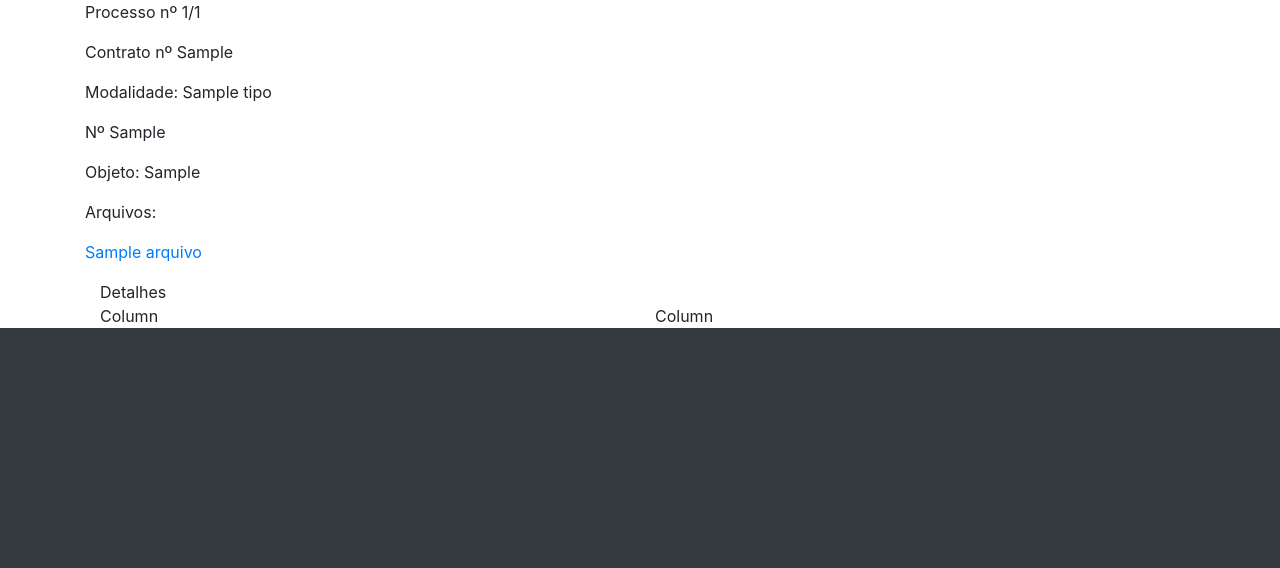
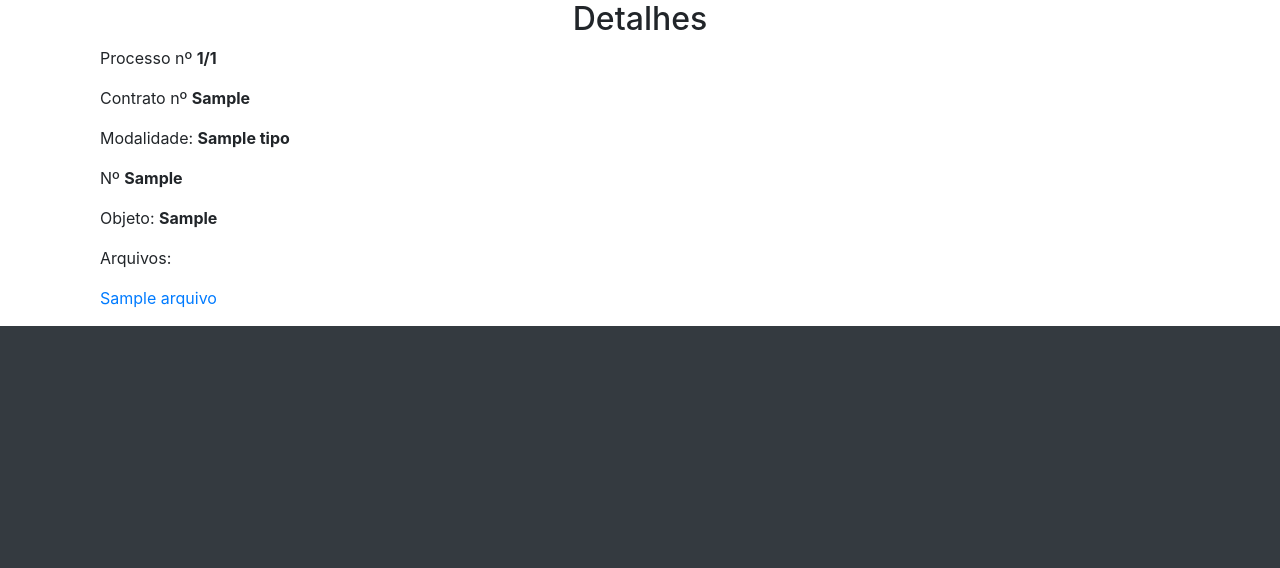
Before and after one commit to NivSoft/transpy, a Django app: template templates/licitacao/detalhes.html in a window 1280 px wide. Shown: the part 86-654 px from the top of the page. Run offline with Django 3.2, Linux system fonts and the light colour scheme; the template is opened without the code that fills it: values that come from a table or form of the project are taken from there, others are empty; tables that the repository leaves empty hold one stand-in row (values such as "Sample post"); some libraries are stand-ins or nearby versions.

Commit message:
Correção de bugs

```diff
--- a/templates/licitacao/detalhes.html
+++ b/templates/licitacao/detalhes.html
@@ -1,27 +1,17 @@
 {% extends 'base/base.html' %}
 {% load static %}
 {% block conteudo %}
-
-    <p>Processo nº {{ dados.processo.numero }}/{{ dados.processo.ano }}</p>
-    <p>Contrato nº {{ dados.contrato }}</p>
-    <p>Modalidade: {{ dados.tipo }}</p>
-    <p>Nº {{ dados.identificacao }}</p>
-    <p>Objeto: {{ dados.objeto }}</p>
+<div class="container">
+<h2 class="text-center">Detalhes</h2>
+    <p>Processo nº <b>{{ dados.processo.numero }}/{{ dados.processo.ano }}</b></p>
+    <p>Contrato nº <b>{{ dados.contrato }}</b></p>
+    <p>Modalidade: <b>{{ dados.tipo }}</b></p>
+    <p>Nº <b>{{ dados.identificacao }}</b></p>
+    <p>Objeto: <b>{{ dados.objeto }}</b></p>
     <p>Arquivos:
     {% for arquivo in arquivos %}
         <p><a href="{{ arquivo }}">{{ arquivo.nome }}</a></p>
     {% endfor %}
     </p>
-
-
-<div class="container">
-  <div class="row">
-    <div class="col">Detalhes</div>
-    <div class="w-100"></div>
-    <div class="col">Column</div>
-    <div class="col">Column</div>
-  </div>
 </div>
-
-
 {% endblock %}
```
